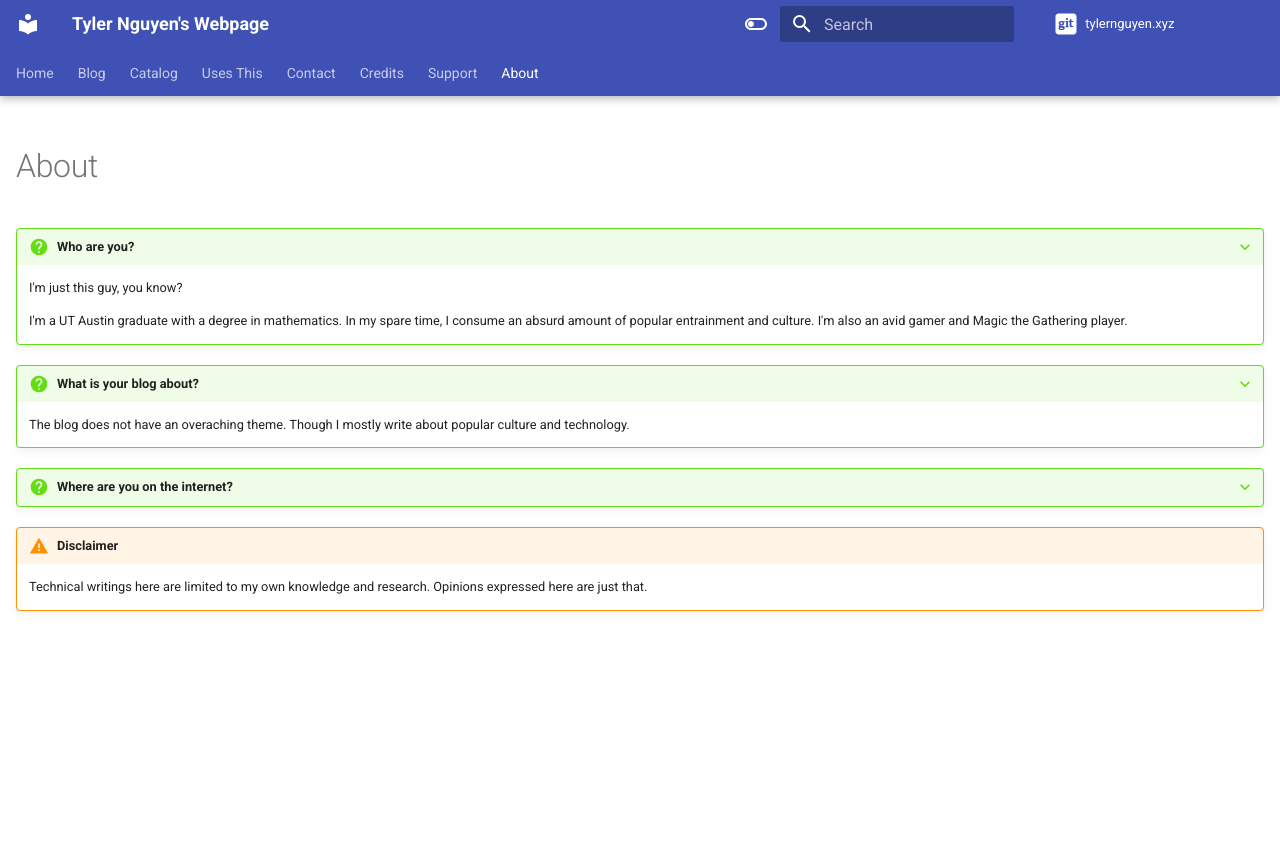
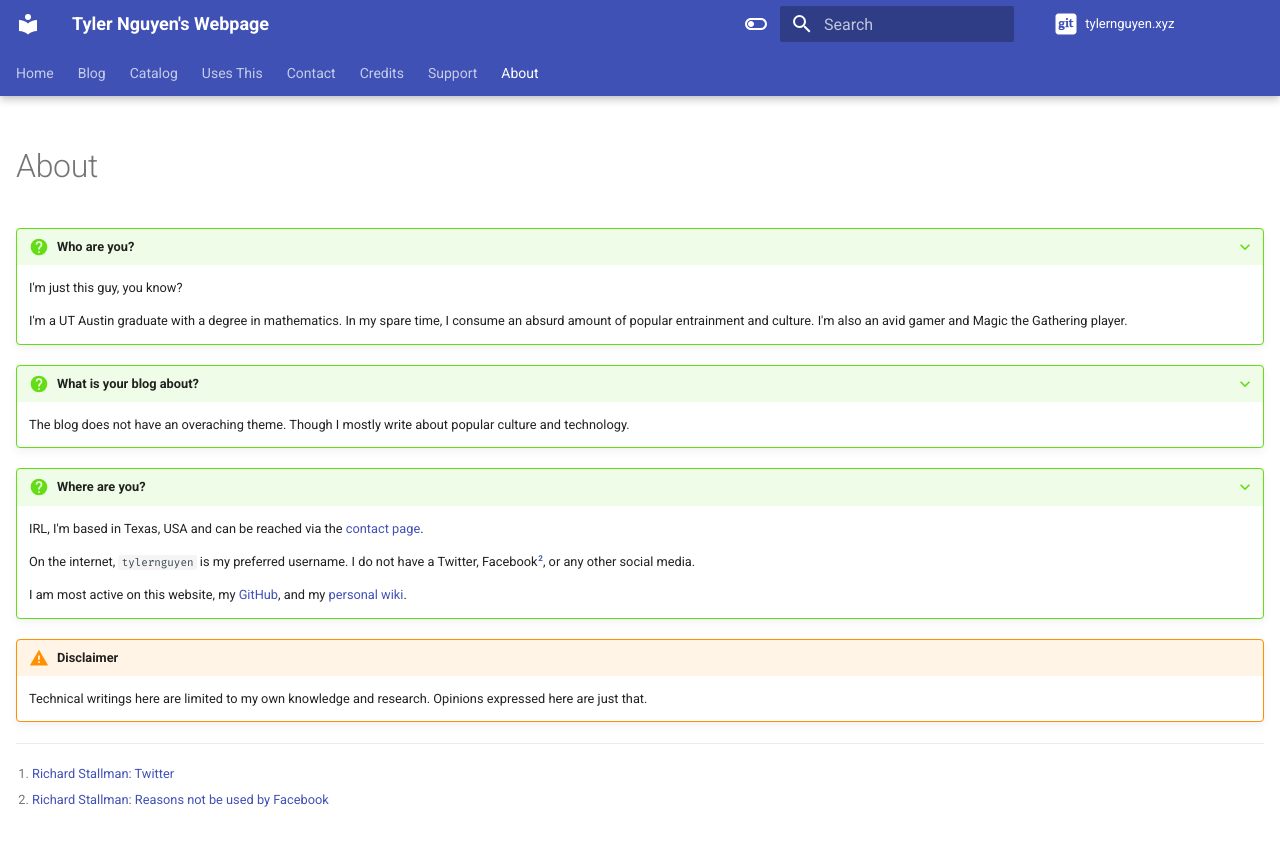
Before and after one commit to tylernguyen/tylernguyen.xyz, an MkDocs documentation site: the page built from docs/about.md, in a window 1280 px wide. Shown: the top 846 px of the page. Built offline with MkDocs 1.6.1 and Material for MkDocs 9.7.7, drawn with Linux system fonts in a browser that asks for light colours; plug-ins that fetch from the network failed and are left out; comment, search, counter and statistics services are not loaded.

Commit message:
more stuff

```diff
--- a/docs/about.md
+++ b/docs/about.md
@@ -14,9 +14,18 @@ hide:
 
     The blog does not have an overaching theme. Though I mostly write about popular culture and technology.
 
-???+ question "Where are you on the internet?"
+???+ question "Where are you?"
+
+    IRL, I'm based in Texas, USA and can be reached via the [contact page](contact.md).
+
+    On the internet, `tylernguyen` is my preferred username. I do not have a Twitter, Facebook[^2], or any other social media.
+
+    I am most active on this website, my [GitHub](https://github.com/tylernguyen), and my [personal wiki](https://tylernguyen.wiki/).
 
 !!! warning "Disclaimer"
 
     Technical writings here are limited to my own knowledge and research.
     Opinions expressed here are just that.
+
+[^1]: [Richard Stallman: Twitter](https://stallman.org/twitter.html)
+[^2]: [Richard Stallman: Reasons not be used by Facebook](https://stallman.org/facebook.html)
```
Also changed, not shown: docs/uses-this/security.md (+3 -3 lines).
